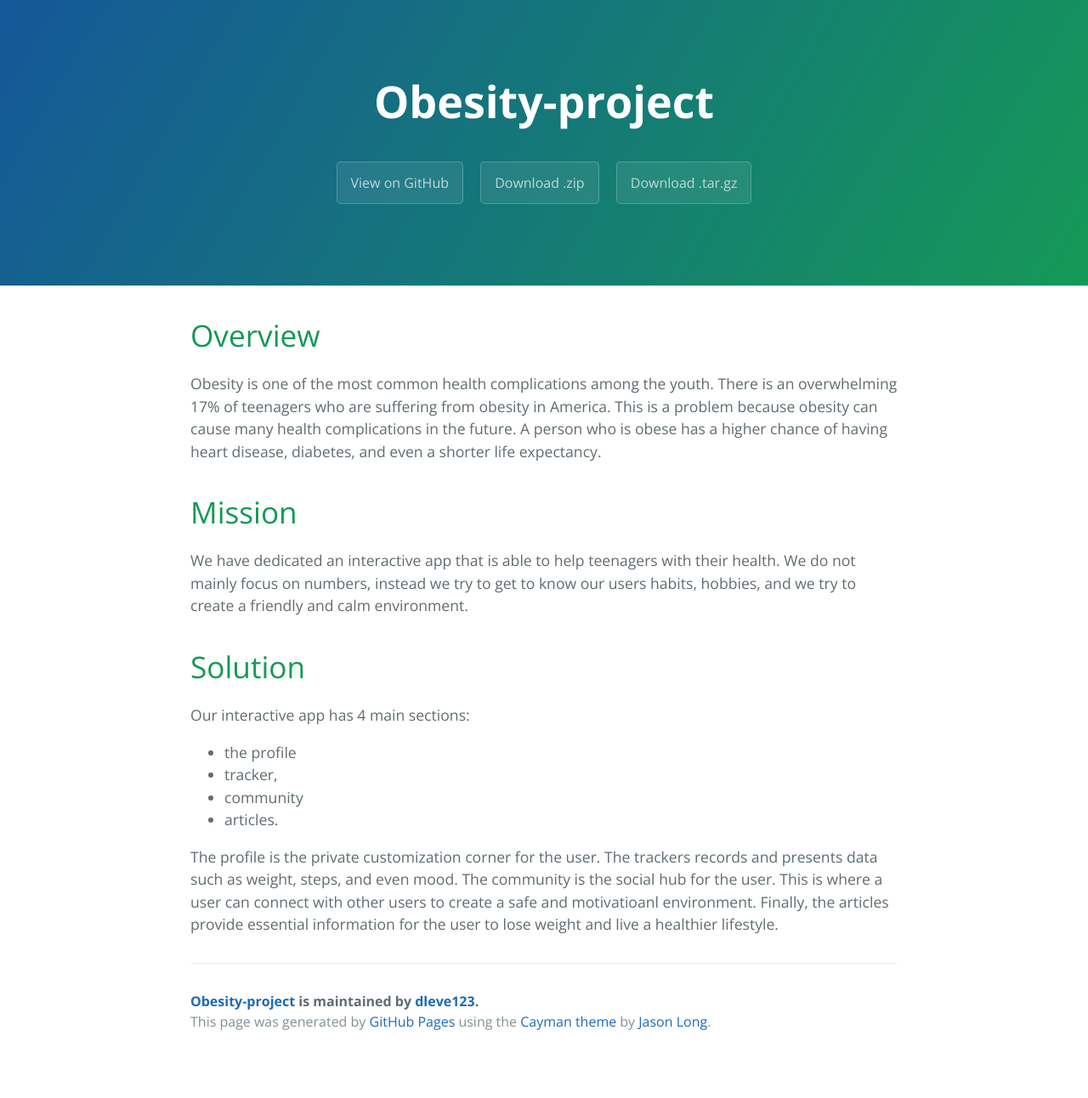
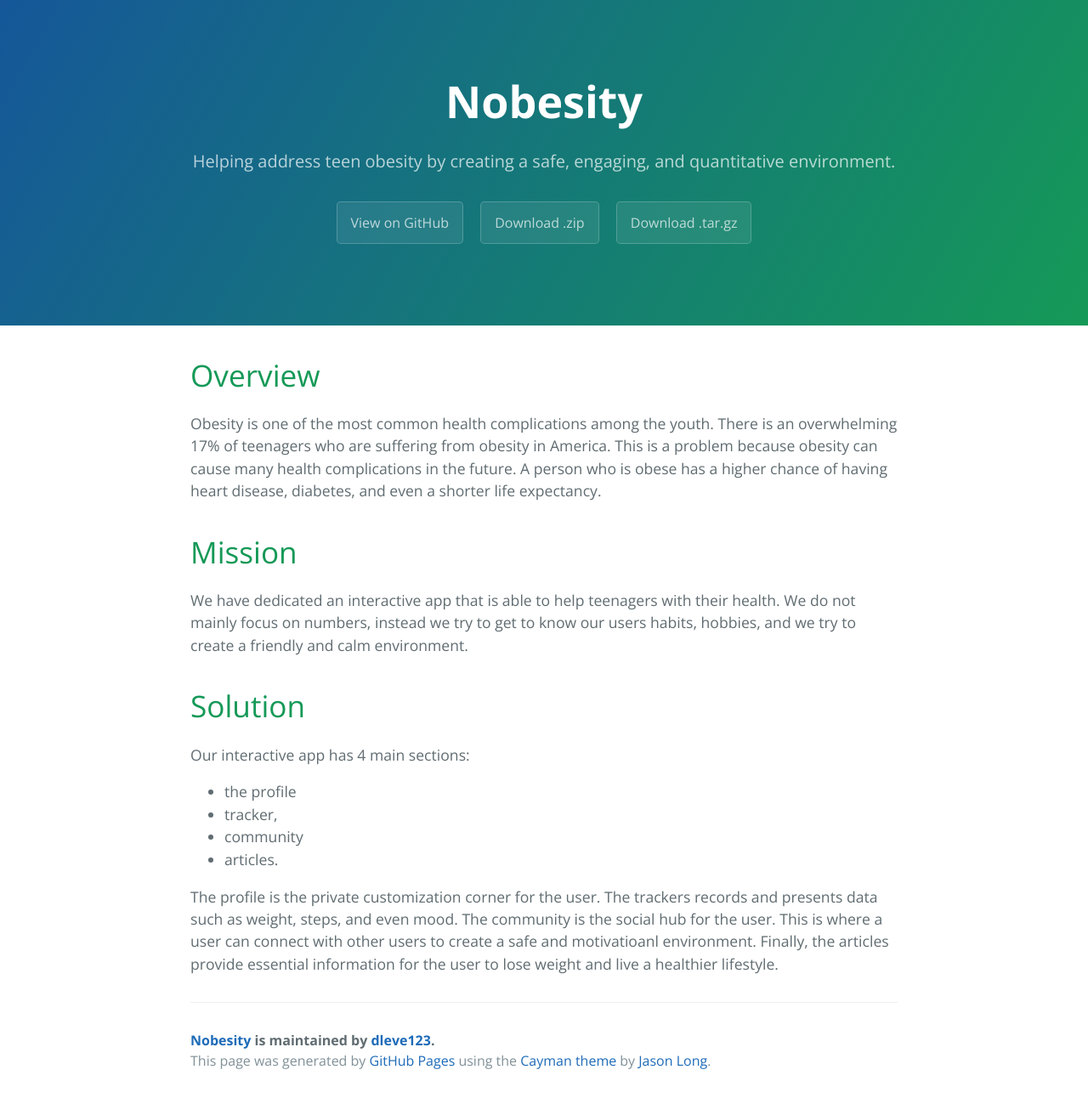
Before and after one commit to dleve123/obesity-project, a plain HTML site: page index.html in a window 1280 px wide. Shown: the whole page at 85% size. Before the commit the page ends 1246 px from the top, so only its background shows below. Drawn offline with nearby package versions, Linux system fonts and the light colour scheme.

Commit message:
Create gh-pages branch via GitHub

```diff
--- a/index.html
+++ b/index.html
@@ -2,7 +2,7 @@
 <html lang="en-us">
   <head>
     <meta charset="UTF-8">
-    <title>Obesity-project by dleve123</title>
+    <title>Nobesity by dleve123</title>
     <meta name="viewport" content="width=device-width, initial-scale=1">
     <link rel="stylesheet" type="text/css" href="stylesheets/normalize.css" media="screen">
     <link href='https://fonts.googleapis.com/css?family=Open+Sans:400,700' rel='stylesheet' type='text/css'>
@@ -11,8 +11,8 @@
   </head>
   <body>
     <section class="page-header">
-      <h1 class="project-name">Obesity-project</h1>
-      <h2 class="project-tagline"></h2>
+      <h1 class="project-name">Nobesity</h1>
+      <h2 class="project-tagline">Helping address teen obesity by creating a safe, engaging, and quantitative environment.</h2>
       <a href="https://github.com/dleve123/obesity-project" class="btn">View on GitHub</a>
       <a href="https://github.com/dleve123/obesity-project/zipball/master" class="btn">Download .zip</a>
       <a href="https://github.com/dleve123/obesity-project/tarball/master" class="btn">Download .tar.gz</a>
@@ -56,7 +56,7 @@ environment. Finally, the articles provide essential information for the user to
 lose weight and live a healthier lifestyle.</p>
 
       <footer class="site-footer">
-        <span class="site-footer-owner"><a href="https://github.com/dleve123/obesity-project">Obesity-project</a> is maintained by <a href="https://github.com/dleve123">dleve123</a>.</span>
+        <span class="site-footer-owner"><a href="https://github.com/dleve123/obesity-project">Nobesity</a> is maintained by <a href="https://github.com/dleve123">dleve123</a>.</span>
 
         <span class="site-footer-credits">This page was generated by <a href="https://pages.github.com">GitHub Pages</a> using the <a href="https://github.com/jasonlong/cayman-theme">Cayman theme</a> by <a href="https://twitter.com/jasonlong">Jason Long</a>.</span>
       </footer>
--- a/params.json
+++ b/params.json
@@ -1,6 +1,6 @@
 {
-  "name": "Obesity-project",
-  "tagline": "",
+  "name": "Nobesity",
+  "tagline": "Helping address teen obesity by creating a safe, engaging, and quantitative environment.",
   "body": "\r\n# Overview\r\n\r\nObesity is one of the most common health complications among \r\nthe youth. There is an overwhelming 17% of teenagers who are \r\nsuffering from obesity in America. This is a problem because obesity\r\ncan cause many health complications in the future. A person who is \r\nobese has a higher chance of having heart disease, diabetes, and \r\neven a shorter life expectancy.\r\n\r\n# Mission\r\n\r\nWe have dedicated an interactive app that\r\nis able to help teenagers with their health. We do not mainly focus\r\non numbers, instead we try to get to know our users habits, hobbies,\r\nand we try to create a friendly and calm environment.\r\n\r\n# Solution\r\n\r\nOur interactive app has 4 main sections:\r\n  - the profile\r\n  - tracker,\r\n  - community\r\n  - articles.\r\n\r\nThe profile is the private customization corner for the user. The trackers records and\r\npresents data such as weight, steps, and even mood. The community is the social hub for the \r\nuser. This is where a user can connect with other users to create a safe and motivatioanl\r\nenvironment. Finally, the articles provide essential information for the user to \r\nlose weight and live a healthier lifestyle.",
   "note": "Don't delete this file! It's used internally to help with page regeneration."
 }
```
